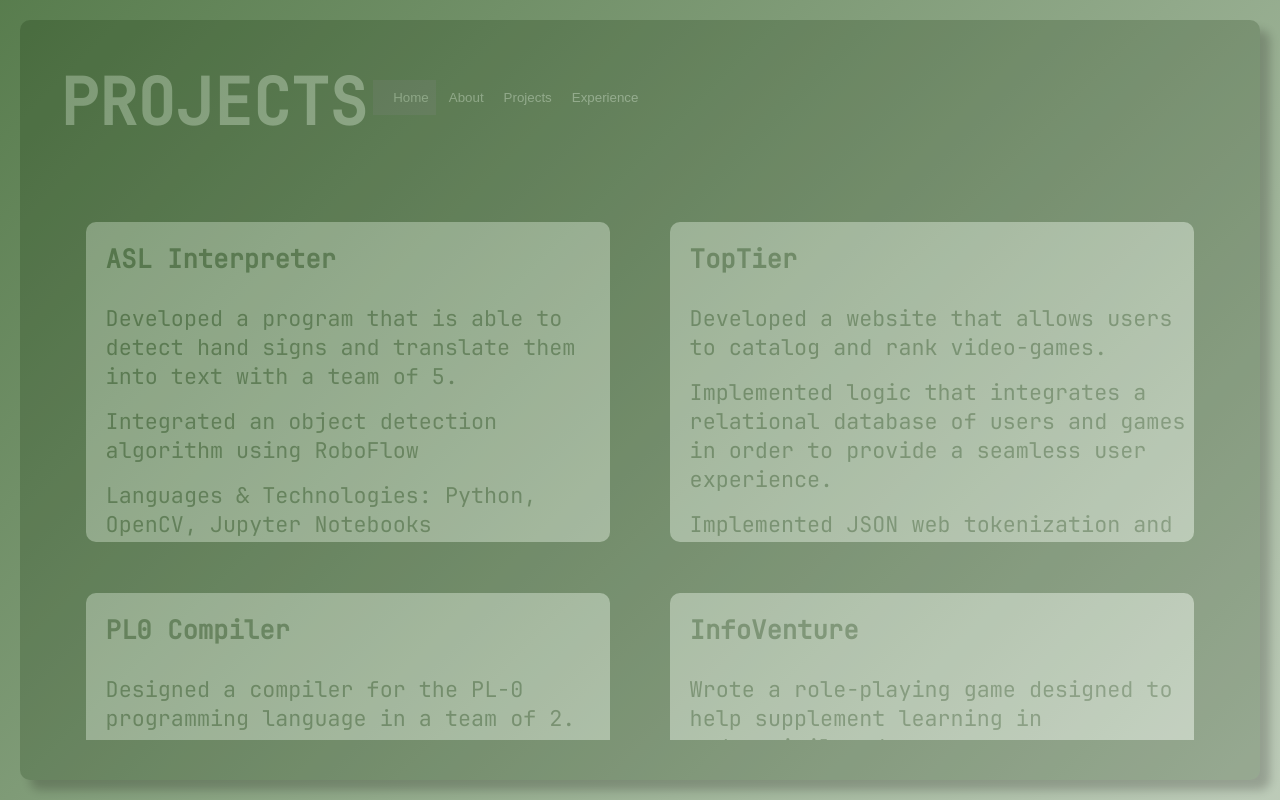
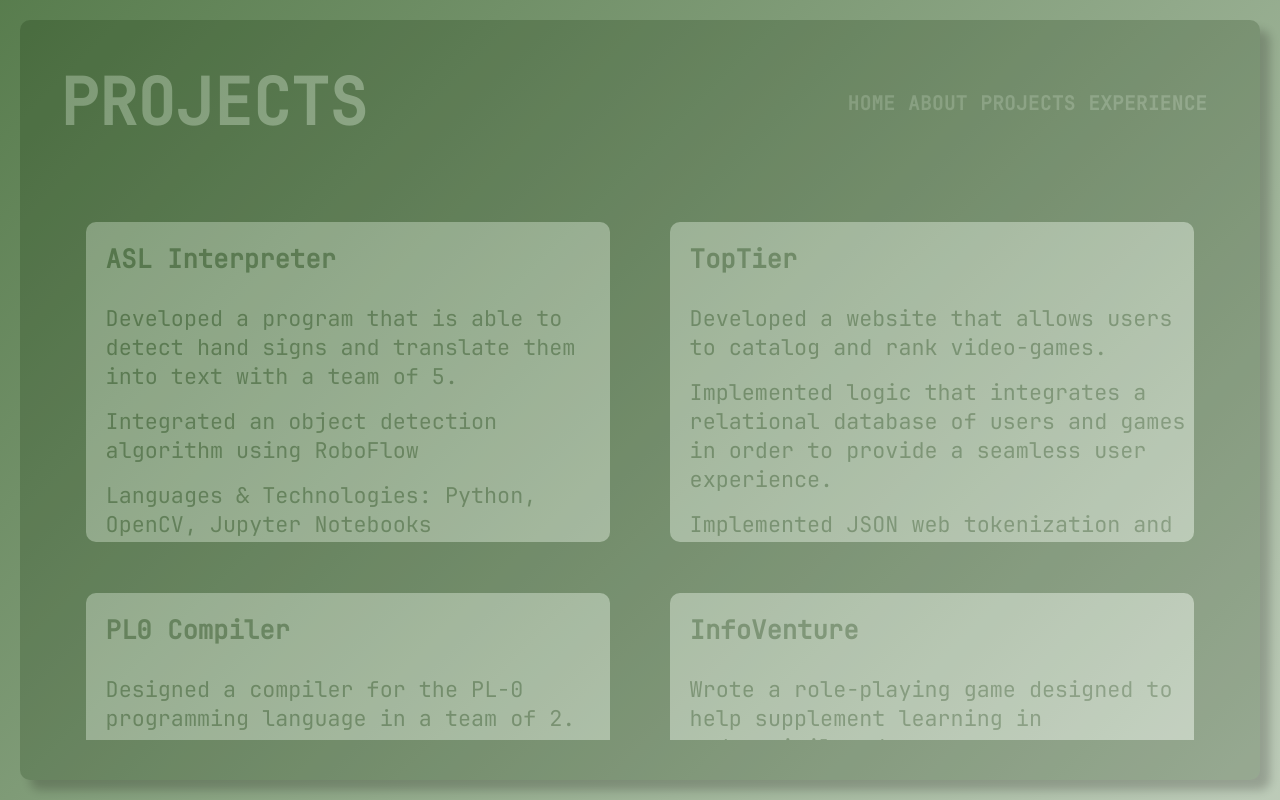
Before and after one commit to AlainAmbrose/portfolio, a React (Create React App) app: page /projects in a window 1280 px wide. Built offline with nearby package versions, Linux system fonts and the light colour scheme.

Commit message:
made enhancements to the navBar

```diff
--- a/src/App.css
+++ b/src/App.css
@@ -250,7 +250,6 @@ ul { padding:0; list-style: none;}
 
 /*just added*/
 .navbar {
-  background-color: #333;
   color: #fff;
   padding: 10px 20px;
 }
@@ -276,5 +275,6 @@ ul { padding:0; list-style: none;}
 }
 
 .nav-list li a:hover {
-  text-decoration: underline;
+  color: #FFFFFF;
+  opacity: 1;
 }
--- a/src/components/NavBar.js
+++ b/src/components/NavBar.js
@@ -1,24 +1,53 @@
 import "../App.css";
 import React from "react";
+import { useNavigate } from "react-router-dom";
 
-const Navbar = () => {
+const Navbar = ({ currentLocation }) => {
+  const navigate = useNavigate();
+  const handleNavClick = (event, location) => {
+    event.preventDefault();
+    navigate(`/${location}`);
+  };
+
   return (
-    <nav className="navbar">
-      <ul className="nav-list">
-        <li>
-          <a href="#">Home</a>
-        </li>
-        <li>
-          <a href="#">About</a>
-        </li>
-        <li>
-          <a href="#">Projects</a>
-        </li>
-        <li>
-          <a href="#">Experience</a>
-        </li>
-      </ul>
-    </nav>
+    <ul className="navigation">
+      <li className="navLi" style={{ float: "left", marginRight: "1vw" }}>
+        <button
+          type="button"
+          onClick={(event) => handleNavClick(event, "")}
+          style={{ fontSize: "1.5vw" }}
+        >
+          Home
+        </button>
+      </li>
+      <li className="navLi" style={{ float: "left", marginRight: "1vw" }}>
+        <button
+          type="button"
+          onClick={(event) => handleNavClick(event, "about")}
+          style={{ fontSize: "1.5vw" }}
+        >
+          About
+        </button>
+      </li>
+      <li className="navLi" style={{ float: "left", marginRight: "1vw" }}>
+        <button
+          type="button"
+          onClick={(event) => handleNavClick(event, "projects")}
+          style={{ fontSize: "1.5vw" }}
+        >
+          Projects
+        </button>
+      </li>
+      <li className="navLi" style={{ float: "left", marginRight: "1vw" }}>
+        <button
+          type="button"
+          onClick={(event) => handleNavClick(event, "experience")}
+          style={{ fontSize: "1.5vw" }}
+        >
+          Experience
+        </button>
+      </li>
+    </ul>
   );
 };
 
--- a/src/pages/AboutPage.js
+++ b/src/pages/AboutPage.js
@@ -5,6 +5,7 @@ import InstagramSVG from "../images/Instagram.svg";
 import GitHubWhite from "../images/GitHub-White.svg";
 import LinkedInWhite from "../images/LinkedIn-White.svg";
 import InstagramWhite from "../images/Instagram-White.svg";
+import Navbar from "../components/NavBar";
 import { ChevronLeftIcon } from "@heroicons/react/20/solid";
 import { useNavigate } from "react-router-dom";
 
--- a/src/pages/ProjectsPage.js
+++ b/src/pages/ProjectsPage.js
@@ -13,7 +13,7 @@ function ProjectsPage() {
   const topDivStyle = {
     display: "flex",
     flexDirection: "row",
-    // justifyContent: "space-between",
+    justifyContent: "space-between",
   };
 
   const bottomDivStyle = {
@@ -55,12 +55,7 @@ function ProjectsPage() {
         <div style={{ flex: "0 0 15%" }}>
           <h1 style={{ fontSize: "5vw", fontWeight: "800" }}> PROJECTS </h1>
         </div>
-        <button
-          style={{ height: "75px", width: "75px" }}
-          onClick={() => navigate("/")}
-        >
-          <Navbar />
-        </button>
+        <Navbar />
       </div>
       <div style={bottomDivStyle}>
         <ProjectCard
```
